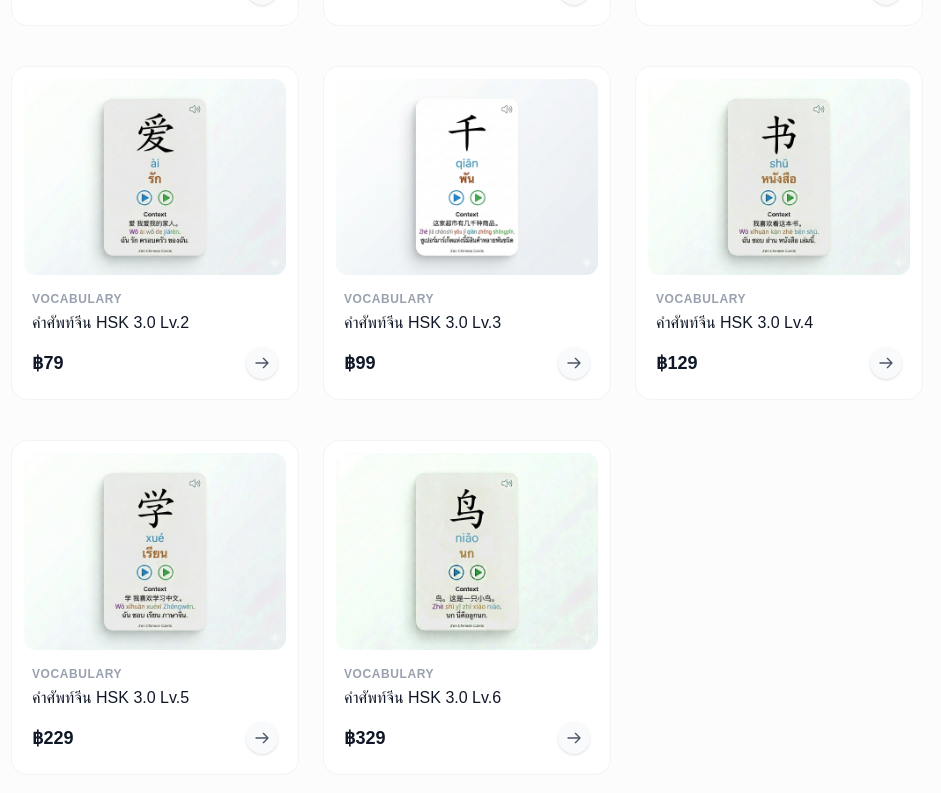
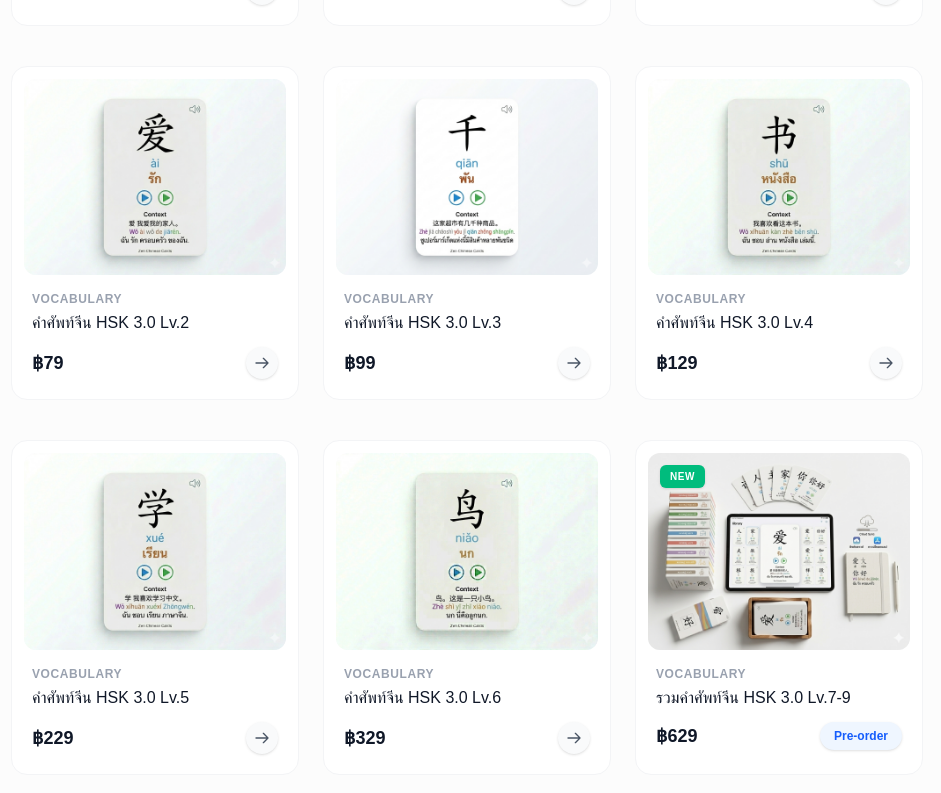
Before and after one commit to Bankphatipa-n/digital-store, a Next.js app: page / in a window 1280 px wide. Shown: the part 1519-2312 px from the top of the page, without its empty margins (325-1266 px from the left). Built offline with nearby package versions, Linux system fonts and the light colour scheme.

Commit message:
up date pre-order system

```diff
--- a/app/page.tsx
+++ b/app/page.tsx
@@ -92,6 +92,16 @@
   //   description: "เจาะลึกคำศัพท์ HSK 7-9",
   //   paymentLink: "https://buy.stripe.com/eVqfZj8bkcn0aFv846aEE07"
   // }
+  {
+    id: "p9",
+    title: "รวมคำศัพท์จีน HSK 3.0 Lv.7-9",
+    price: 629,
+    imageUrl: "/A2.png",
+    category: "Vocabulary",
+    tag: "New", // 👈 1. เปลี่ยนแท็กตรงนี้เป็น New สีจะเปลี่ยนเป็นเขียวมินต์ทันที
+    isPreOrder: true, // 👈 2. ใส่สถานะ Pre-order
+    paymentLink: "mailto:theremembernow@hotmail.com?subject=สนใจ Pre-order สินค้า HSK 3.0 Lv.7-9&body=สวัสดีครับคุณ Bank phatipan ผมสนใจสั่งซื้อล่วงหน้าคลังคำศัพท์ HSK 7-9 ครับ ส่งรายละเอียดกลับมาที่เมลนี้ได้เลยครับ" // 👈 3. ใส่ลิงก์อีเมล
+  }
 ];
 
 const bestSellers = products.slice(0, 4);
--- a/app/product/[id]/page.tsx
+++ b/app/product/[id]/page.tsx
@@ -83,15 +83,16 @@
     paymentLink: "https://buy.stripe.com/3cI9AV0IS72G00R846aEE05"
   }
   ,
-  // {
-  //   id: "p9", // 💡 ตั้ง ID ห้ามซ้ำกับตัวเดิม เช่น p5, p6, p7 ไปเรื่อยๆ
-  //   title: "รวมคำศัพท์จีน HSK 3.0 Lv.7-9",
-  //   price: 629,
-  //   imageUrl: "/A2.png", // ลิงก์รูปภาพ หรือใส่เป็น "/ชื่อรูป.png" ถ้าเอารูปไปวางในโฟลเดอร์ public
-  //   category: "Vocabulary", // 💡 ใส่ชื่อหมวดหมู่ให้ตรงกับปุ่มกรอกด้านล่าง
-  //   description: "Anki ดิจิทัลแฟลชการ์ด HSK 3.0 Lv.7-9 และไฟล์ google sheet แปลไทย และตัวอย่างประโยค (จีน&ไทย)",
-  //   paymentLink: "https://buy.stripe.com/eVqfZj8bkcn0aFv846aEE07"
-  // }
+  {
+    id: "p9", // 💡 ตั้ง ID ห้ามซ้ำกับตัวเดิม เช่น p5, p6, p7 ไปเรื่อยๆ
+    title: "รวมคำศัพท์จีน HSK 3.0 Lv.7-9",
+    price: 629,
+    imageUrl: "/A2.png", // ลิงก์รูปภาพ หรือใส่เป็น "/ชื่อรูป.png" ถ้าเอารูปไปวางในโฟลเดอร์ public
+    category: "Vocabulary", // 💡 ใส่ชื่อหมวดหมู่ให้ตรงกับปุ่มกรอกด้านล่าง
+    description: "Anki ดิจิทัลแฟลชการ์ด HSK 3.0 Lv.7-9 และไฟล์ google sheet แปลไทย และตัวอย่างประโยค (จีน&ไทย) พร้อมการออกเสียงด้วยระบบของ Anki",
+    isPreOrder: true, // 👈 1. เพิ่มสถานะว่าเป็นสินค้า Pre-order
+    paymentLink: "mailto:theremembernow@hotmail.com?subject=สนใจ Pre-order สินค้า HSK 3.0 Lv.7-9&body=สวัสดีครับคุณ Bank phatipan ผมสนใจสั่งซื้อล่วงหน้าคลังคำศัพท์ HSK 7-9 ครับ ส่งรายละเอียดกลับมาที่เมลนี้ได้เลยครับ" // 👈 2. ใส่ลิงก์อีเมลของคุณตรงนี้
+  }
 ];
 
 export default async function ProductDetailPage({ params }: { params: Promise<{ id: string }> }) {
@@ -105,23 +106,26 @@
       <div className="max-w-4xl mx-auto px-4 sm:px-6 lg:px-8">
         <Link href="/" className="text-gray-500 hover:text-gray-900 mb-8 inline-block">← กลับไปหน้าแรก</Link>
         <div className="grid grid-cols-1 md:grid-cols-2 gap-12">
-          {/* ปรับเป็น aspect-4/3 เพื่อความถูกต้องของ Tailwind */}
           <div className="relative aspect-4/3 rounded-2xl overflow-hidden bg-gray-50">
             <Image src={product.imageUrl} alt={product.title} fill className="object-cover" />
           </div>
           <div className="flex flex-col justify-center">
             <h1 className="text-3xl font-bold text-gray-900 mb-4">{product.title}</h1>
-            <span className="text-3xl font-bold text-gray-900 mb-6">{product.price === 0 ? "ฟรี" : `฿${product.price}`}</span>
-            <p className="text-gray-600 mb-8">{product.description}</p>
+            <span className="text-3xl font-bold text-gray-900 mb-6">
+              {product.isPreOrder ? `฿${product.price} (Pre-order)` : product.price === 0 ? "ฟรี" : `฿${product.price}`}
+            </span>
+            <p className="text-gray-600 mb-8 whitespace-pre-line">{product.description}</p>
 
             <a
               href={product.paymentLink}
-              target="_blank"
-              rel="noopener noreferrer"
               className="w-full bg-gray-900 text-white font-medium py-4 rounded-full hover:bg-gray-800 transition transform hover:scale-[1.02] text-center shadow-lg"
             >
-              {/* เปลี่ยนข้อความตรงนี้โดยใช้เงื่อนไขเช็คราคา */}
-              {product.price === 0 ? "ทดลองใช้สินค้า" : "ซื้อสินค้าชิ้นนี้ทันที"}
+              {/* 3. เช็คเงื่อนไขข้อความบนปุ่ม */}
+              {product.isPreOrder
+                ? "สั่งซื้อล่วงหน้าผ่าน Email (Pre-order)"
+                : product.price === 0
+                  ? "ทดลองใช้สินค้า"
+                  : "ซื้อสินค้าชิ้นนี้ทันที"}
             </a>
           </div>
         </div>
--- a/components/ProductCard.tsx
+++ b/components/ProductCard.tsx
@@ -12,16 +12,24 @@
   imageUrl: string;
   category: string;
   paymentLink: string;
+  isPreOrder?: boolean; // 👈 เพิ่มมารองรับสถานะ Pre-order ในหน้าแรก
 }
 
-export default function ProductCard({ id, title, price, originalPrice, tag, imageUrl, category, paymentLink }: ProductProps) {
+export default function ProductCard({ id, title, price, originalPrice, tag, imageUrl, category, paymentLink, isPreOrder }: ProductProps) {
+
+  // ฟังก์ชันเลือกสีป้ายตามข้อความตัวหนังสือ
+  const getTagStyle = (tagText: string) => {
+    if (tagText.toUpperCase() === "NEW") return "bg-emerald-500 text-white"; // ป้าย New สีเขียวพรีเมียม
+    if (tagText.toUpperCase() === "FREE") return "bg-yellow-400 text-gray-900"; // ป้าย Free สีเหลืองเด่น
+    return "bg-red-500 text-white"; // ป้ายลดเปอร์เซ็นต์ % สีแดงกระตุ้นการซื้อ
+  };
+
   return (
     <Link href={`/product/${id}`} className="group block bg-white rounded-2xl p-3 border border-gray-100 hover:shadow-xl hover:border-transparent transition-all duration-300">
 
-      {/* 1. เปลี่ยน aspect-[4/3] เป็น aspect-4/3 เพื่อลบเส้นใต้สีเหลืองใน VS Code */}
       <div className="relative overflow-hidden rounded-xl bg-gray-50 aspect-4/3 mb-4">
         {tag && (
-          <span className="absolute top-3 left-3 z-10 bg-yellow-400 text-gray-900 text-[10px] font-bold px-2.5 py-1 rounded-md uppercase tracking-wider shadow-sm">
+          <span className={`absolute top-3 left-3 z-10 text-[10px] font-black px-2.5 py-1 rounded-md uppercase tracking-wider shadow-sm ${getTagStyle(tag)}`}>
             {tag}
           </span>
         )}
@@ -39,27 +47,40 @@
         <div className="flex items-center justify-between mt-2">
           <div className="flex items-center gap-2">
             <span className="text-lg font-bold text-gray-900">
-              {price === 0 ? "Free" : `฿${price}`}
+              {isPreOrder ? `฿${price}` : price === 0 ? "Free" : `฿${price}`}
             </span>
             {originalPrice && (
               <span className="text-sm text-gray-400 line-through">฿{originalPrice}</span>
             )}
           </div>
 
-          {/* 2. เปลี่ยนจาก <button> เป็น <div role="button"> เพื่อให้ถูกต้องตามมาตรฐาน HTML (ห้ามเอาปุ่มใส่ในลิงก์) */}
           <div
             role="button"
             onClick={(e) => {
-              e.preventDefault(); // ป้องกันไม่ให้ทะลุไปหน้ารายละเอียดสินค้า
-              e.stopPropagation(); // หยุดการส่งเหตุการณ์คลิกไปที่การ์ดหลัก
-              window.open(paymentLink, '_blank'); // เปิดลิงก์ Stripe ในแท็บใหม่
+              e.preventDefault();
+              e.stopPropagation();
+              if (paymentLink.startsWith("mailto:")) {
+                window.location.href = paymentLink;
+              } else {
+                window.open(paymentLink, '_blank');
+              }
             }}
-            className="w-8 h-8 rounded-full bg-gray-50 flex items-center justify-center text-gray-600 hover:bg-gray-900 hover:text-white transition-colors shadow-sm cursor-pointer"
-            title="ซื้อทันที"
+            /* 1. เช็คสถานะ: ถ้าเป็น Pre-order ให้ใช้ปุ่มทรงแคปซูลยาวพรีเมียม (px-3 py-1 text-xs) ถ้าไม่ใช่ให้ใช้ทรงกลม (w-8 h-8 rounded-full) */
+            className={`flex items-center justify-center transition-colors shadow-sm cursor-pointer text-xs font-bold ${
+              isPreOrder
+                ? "px-3.5 py-1.5 rounded-full bg-blue-50 text-blue-600 hover:bg-blue-600 hover:text-white"
+                : "w-8 h-8 rounded-full bg-gray-50 text-gray-600 hover:bg-gray-900 hover:text-white"
+            }`}
+            title={isPreOrder ? "Pre-order ผ่าน Email" : "ซื้อทันที"}
           >
-            <svg className="w-4 h-4" fill="none" stroke="currentColor" viewBox="0 0 24 24">
-              <path strokeLinecap="round" strokeLinejoin="round" strokeWidth={2} d="M14 5l7 7m0 0l-7 7m7-7H3" />
-            </svg>
+            {/* 2. เช็คสถานะข้อความภายใน: ถ้าเป็น Pre-order ให้ขึ้นคำตัวหนังสือ ถ้าไม่ใช่ให้โชว์ไอคอนลูกศร */}
+            {isPreOrder ? (
+              "Pre-order"
+            ) : (
+              <svg className="w-4 h-4" fill="none" stroke="currentColor" viewBox="0 0 24 24">
+                <path strokeLinecap="round" strokeLinejoin="round" strokeWidth={2} d="M14 5l7 7m0 0l-7 7m7-7H3" />
+              </svg>
+            )}
           </div>
         </div>
       </div>
```
